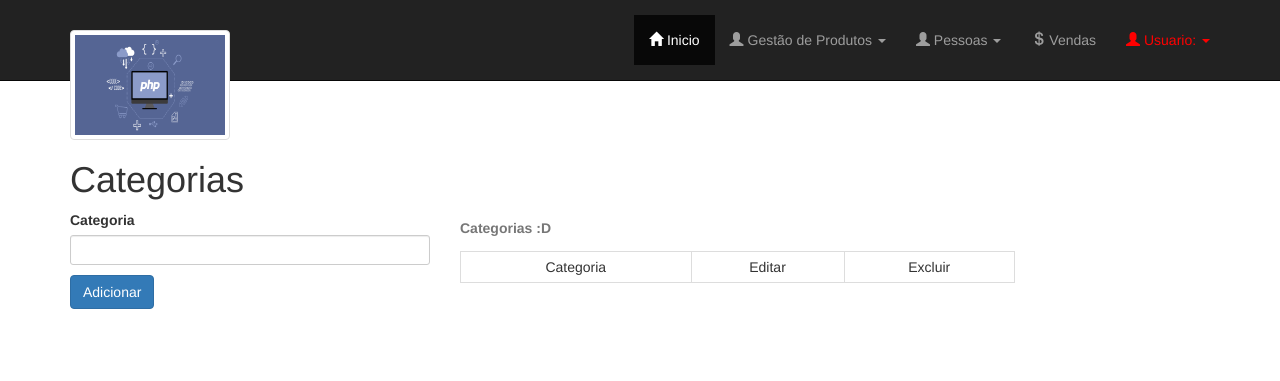
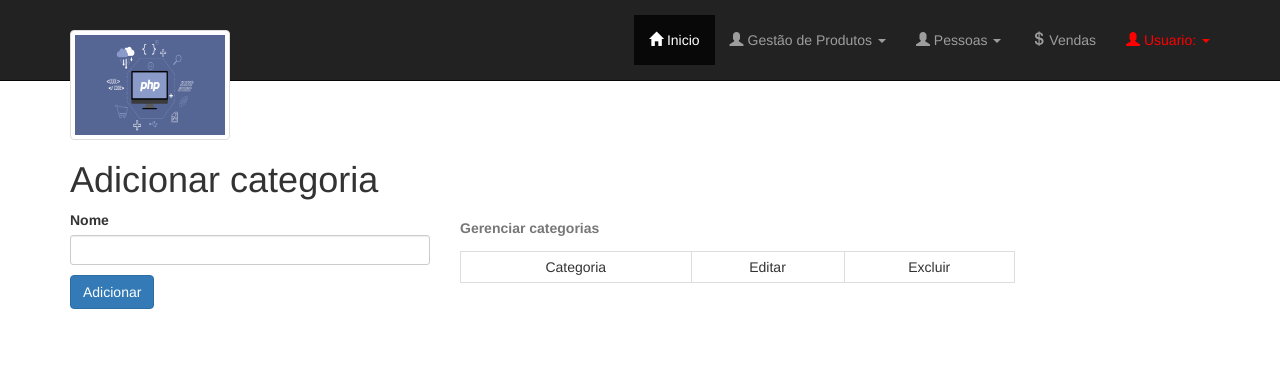
Before and after one commit to PedroGouveia1/gestao-lanchonete, a PHP site: page /view/categorias.php in a window 1280 px wide. Shown: the top 381 px of the page. Run offline with PHP 8.4, Linux system fonts and the light colour scheme; the visitor is signed in with stand-in values (Sample User, id 1); data that the repository does not hold is empty.

Commit message:
Altera exclusão de categorias para modo ativo/inativo no banco de dados

```diff
--- a/view/categorias.php
+++ b/view/categorias.php
@@ -14,11 +14,11 @@ if(isset($_SESSION['usuario'])){
 	<body>
 
 		<div class="container">
-			<h1>Categorias</h1>
+			<h1>Adicionar categoria</h1>
 			<div class="row">
 				<div class="col-sm-4">
 					<form id="frmCategorias">
-						<label>Categoria</label>
+						<label>Nome</label>
 						<input type="text" class="form-control input-sm" name="categoria" id="categoria">
 						<p></p>
 						<span class="btn btn-primary" id="btnAdicionarCategoria">Adicionar</span>
@@ -38,12 +38,12 @@ if(isset($_SESSION['usuario'])){
 				<div class="modal-content">
 					<div class="modal-header">
 						<button type="button" class="close" data-dismiss="modal" aria-label="Close"><span aria-hidden="true">&times;</span></button>
-						<h4 class="modal-title" id="myModalLabel">Atualizar Categoria</h4>
+						<h4 class="modal-title" id="myModalLabel">Atualizar categoria</h4>
 					</div>
 					<div class="modal-body">
 						<form id="frmCategoriaU">
 							<input type="text" hidden="" id="idcategoria" name="idcategoria">
-							<label>Categoria</label>
+							<label>Nome</label>
 							<input type="text" id="categoriaU" name="categoriaU" class="form-control input-sm">
 						</form>
 
@@ -69,7 +69,7 @@ if(isset($_SESSION['usuario'])){
 				vazios=validarFormVazio('frmCategorias');
 
 				if(vazios > 0){
-					alertify.alert("Preencha os Campos!!");
+					alertify.alert("Preencha o campo 'Nome'!");
 					return false;
 				}
 
@@ -85,7 +85,7 @@ if(isset($_SESSION['usuario'])){
 					$('#frmCategorias')[0].reset();
 
 					$('#tabelaCategoriaLoad').load("categorias/tabelaCategorias.php");
-					alertify.success("Categoria adicionada com sucesso!");
+					alertify.success("Categoria adicionada.");
 				}else{
 					alertify.error("Não foi possível adicionar a categoria");
 				}
@@ -110,9 +110,9 @@ if(isset($_SESSION['usuario'])){
 					success:function(r){
 						if(r==1){
 							$('#tabelaCategoriaLoad').load("categorias/tabelaCategorias.php");
-							alertify.success("Atualizado com Sucesso :)");
+							alertify.success("Categoria atualizada.");
 						}else{
-							alertify.error("Não foi possível atualizar :(");
+							alertify.error("Não foi possível atualizar a categoria.");
 						}
 					}
 				});
--- a/view/categorias/tabelaCategorias.php
+++ b/view/categorias/tabelaCategorias.php
@@ -6,14 +6,14 @@ require_once "../../classes/conexao.php";
 	$c = new conectar();
 		$conexao=$c->conexao();
 
-	$sql = "SELECT id_categoria, nome_categoria FROM categorias";
+	$sql = "SELECT id_categoria, nome_categoria FROM categorias WHERE ativo = 1 ORDER BY nome_categoria";
 	$result = mysqli_query($conexao, $sql);
 
 ?>
 
 
 <table class="table table-hover table-condensed table-bordered" style="text-align: center;">
-	<caption><label>Categorias :D</label></caption>
+	<caption><label>Gerenciar categorias</label></caption>
 	<tr>
 		<td>Categoria</td>
 		<td>Editar</td>
```
Also changed, not shown: classes/categorias.php (+4 -8 lines).
